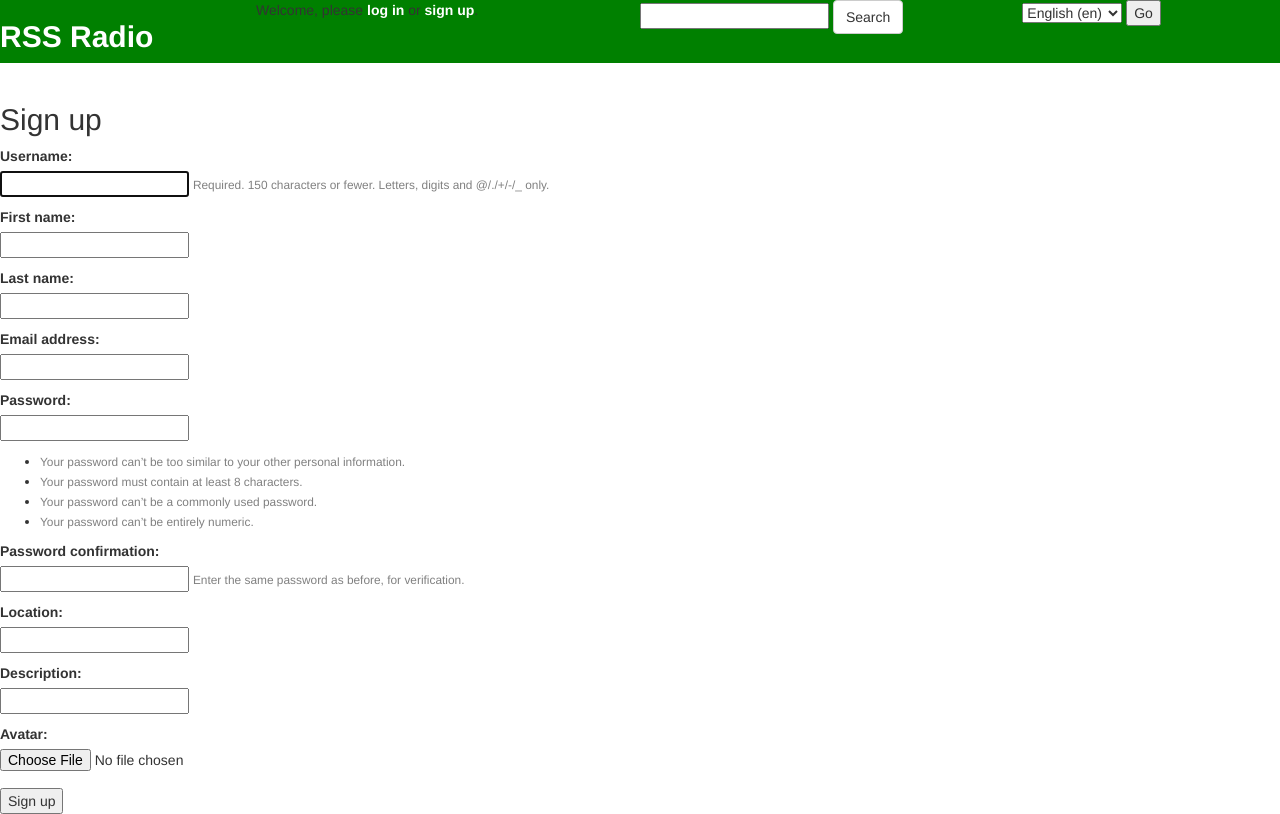
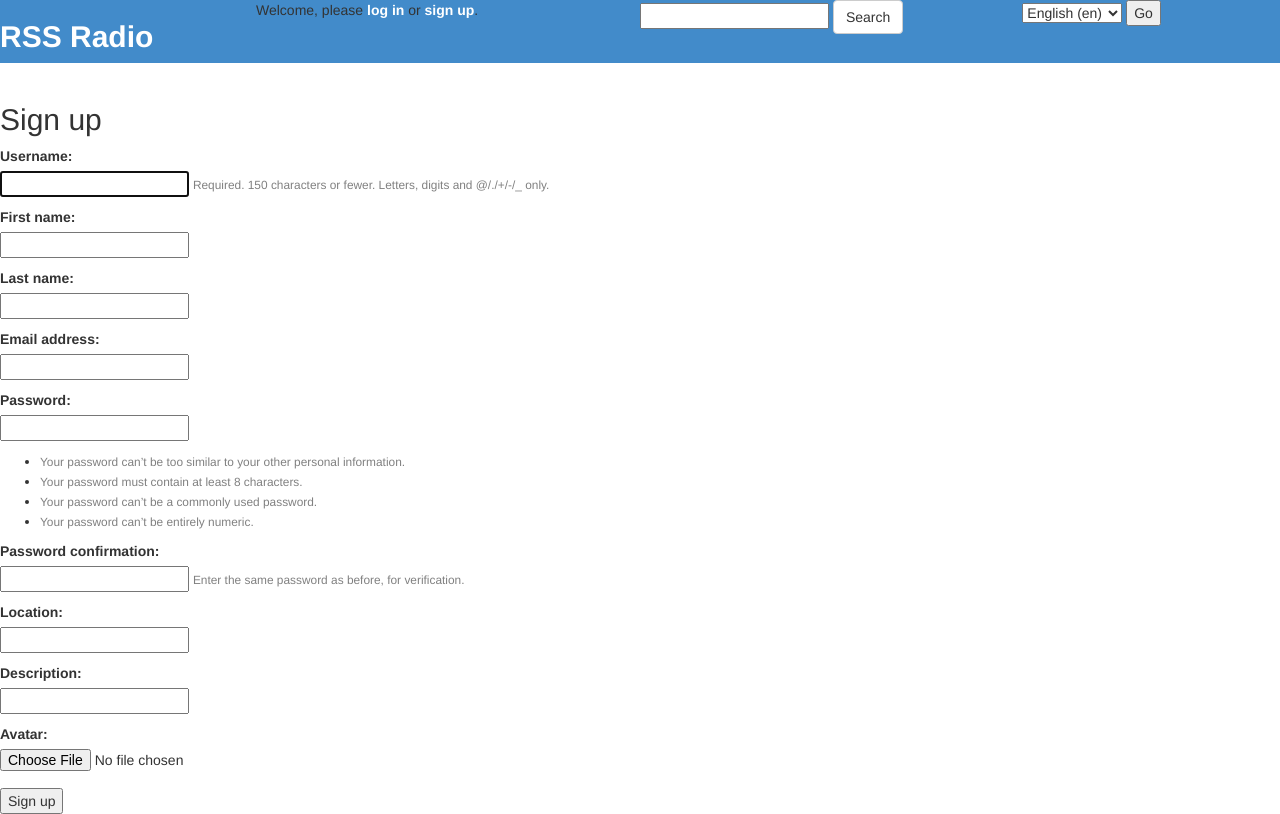
Before and after one commit to FerbLee/RSS-Radio, a Django app: page /registration/signup/ in a window 1280 px wide. Run offline with Django 3.2, Linux system fonts and the light colour scheme; parts of the project's set-up code (start-up, migrations or seed data) failed here and were passed over; some libraries are stand-ins or nearby versions.

Commit message:
Changed header css

```diff
--- a/rss_feed/static/css/common_header.css
+++ b/rss_feed/static/css/common_header.css
@@ -10,7 +10,7 @@
 }
 
 .common-header-container {
-  background-color: Green;
+  background-color: #428bca;
   display: grid;
   grid-template-columns: [col1-start]20% [col2-start]30% [col3-start]auto [col4-start]auto;
 }
```
